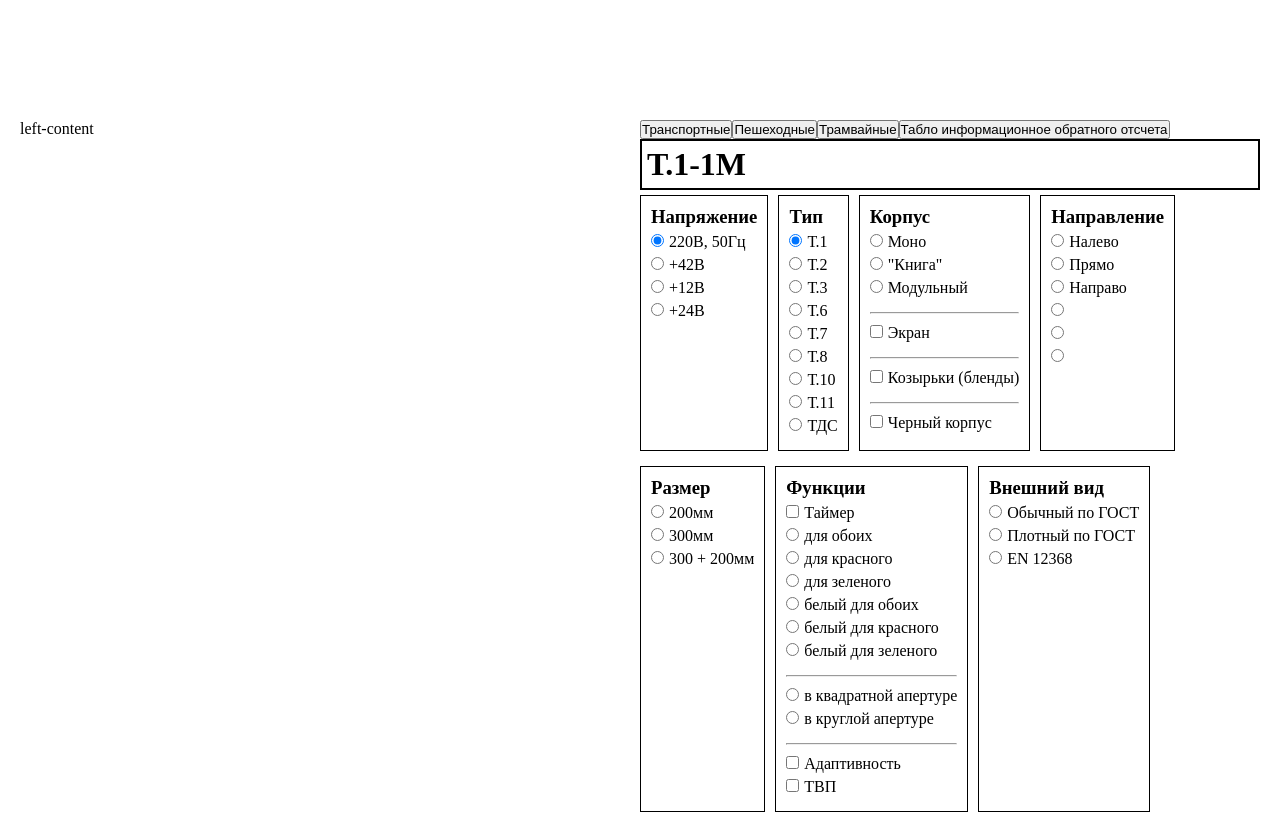
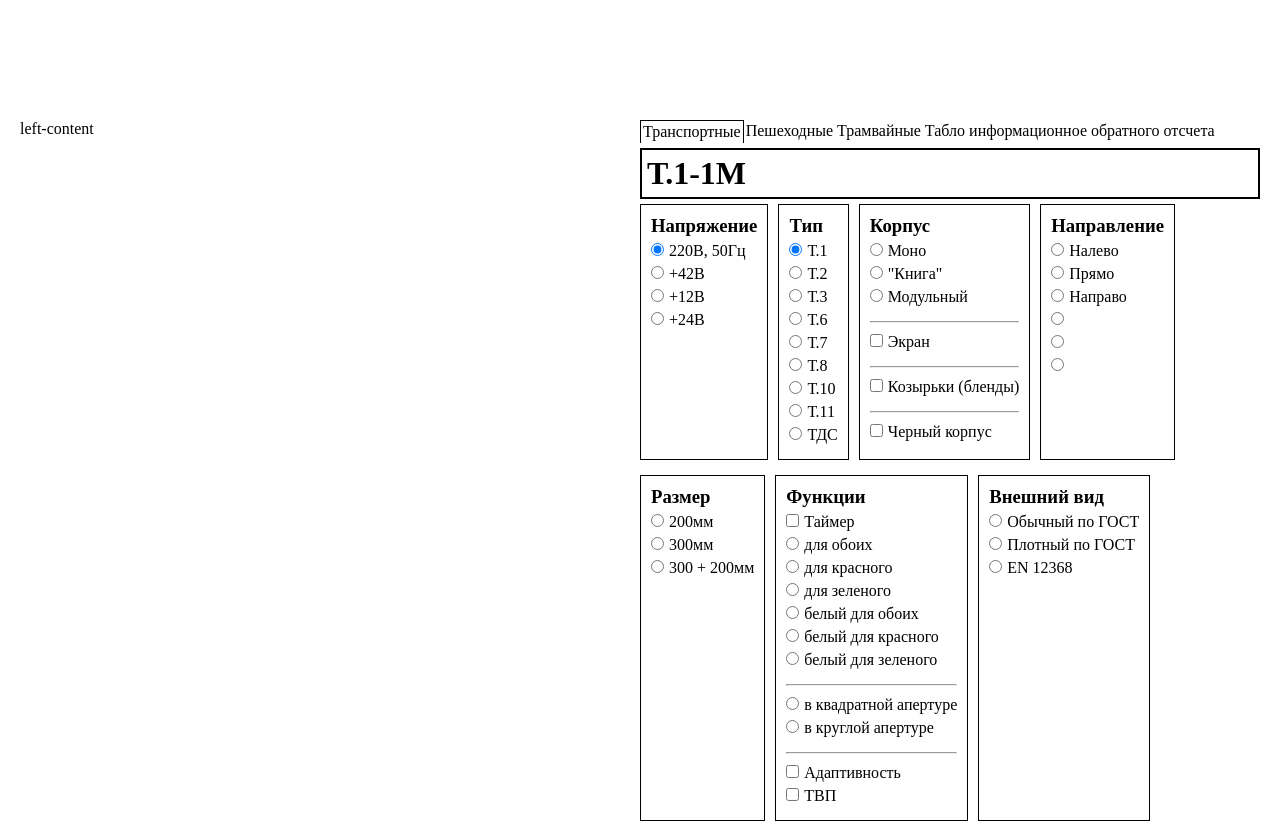
Before and after one commit to TimofeyKremko/Light_Calculator, a React (Create React App) app: page / in a window 1280 px wide. Shown: the top 823 px of the page. Built offline with nearby package versions, Linux system fonts and the light colour scheme.

Commit message:
tabs ready

```diff
--- a/src/App.js
+++ b/src/App.js
@@ -3,7 +3,6 @@ import { useState } from "react";
 
 function App() {
   const [tab, setTab] = useState("transport");
-
 
   const [voltage1, setVoltage1] = useState("");
   const [type1, setType1] = useState(1);
@@ -987,27 +986,31 @@ function App() {
         <div className="left-content">left-content</div>
         <div className="right-content">
           <div className="tab_buttons">
-            <button
+            <div
+
               onClick={() => setTab("transport")}
-              className="tab tab_transport_btn"
+              className = {tab === "transport" ? "active tab" : "tab"}
             >
               Транспортные
-            </button>
-            <button
+            </div>
+            <div
               onClick={() => setTab("pedestrian")}
-              className="tab tab_pedestrian_btn"
+              className = {tab === "pedestrian" ? "active tab" : "tab"}
             >
               Пешеходные
-            </button>
-            <button onClick={() => setTab("tram")} className="tab tab_tram_btn">
+            </div>
+            <div
+              onClick={() => setTab("tram")}
+              className={tab === "tram" ? "active tab" : "tab"}
+              >
               Трамвайные
-            </button>
-            <button
+            </div>
+            <div
               onClick={() => setTab("countdown")}
-              className="tab tab_countdown_btn"
+              className={tab === "countdown" ? "active tab" : "tab"}
             >
               Табло информационное обратного отсчета
-            </button>
+            </div>
           </div>
           <div className="tabs">{renderTab()}</div>
         </div>
--- a/src/index.css
+++ b/src/index.css
@@ -26,6 +26,7 @@
   display: block;
   margin-bottom: 5px;
 }
+
 hr {
   margin: 10px 0;
 }
@@ -38,12 +39,12 @@ hr {
 
 
 .item {
-    border: 1px solid #000;
-    max-width: 200px;
-    margin-bottom: 5px;
+  border: 1px solid #000;
+  max-width: 200px;
+  margin-bottom: 5px;
   padding: 10px;
+}
 
-}
 .item h3 {
     margin-bottom: 5px;
 }
@@ -68,3 +69,20 @@ input {
 #root {
   padding: 20px;
 }
+
+.tab {
+  border: none;
+  padding: 2px;
+  margin-bottom: 5px;
+  cursor: pointer;
+}
+
+.active {
+  border-top: 1px solid #000;
+  border-left: 1px solid #000;
+  border-right: 1px solid #000;
+}
+
+.tab_buttons {
+  display: flex;
+}
```
